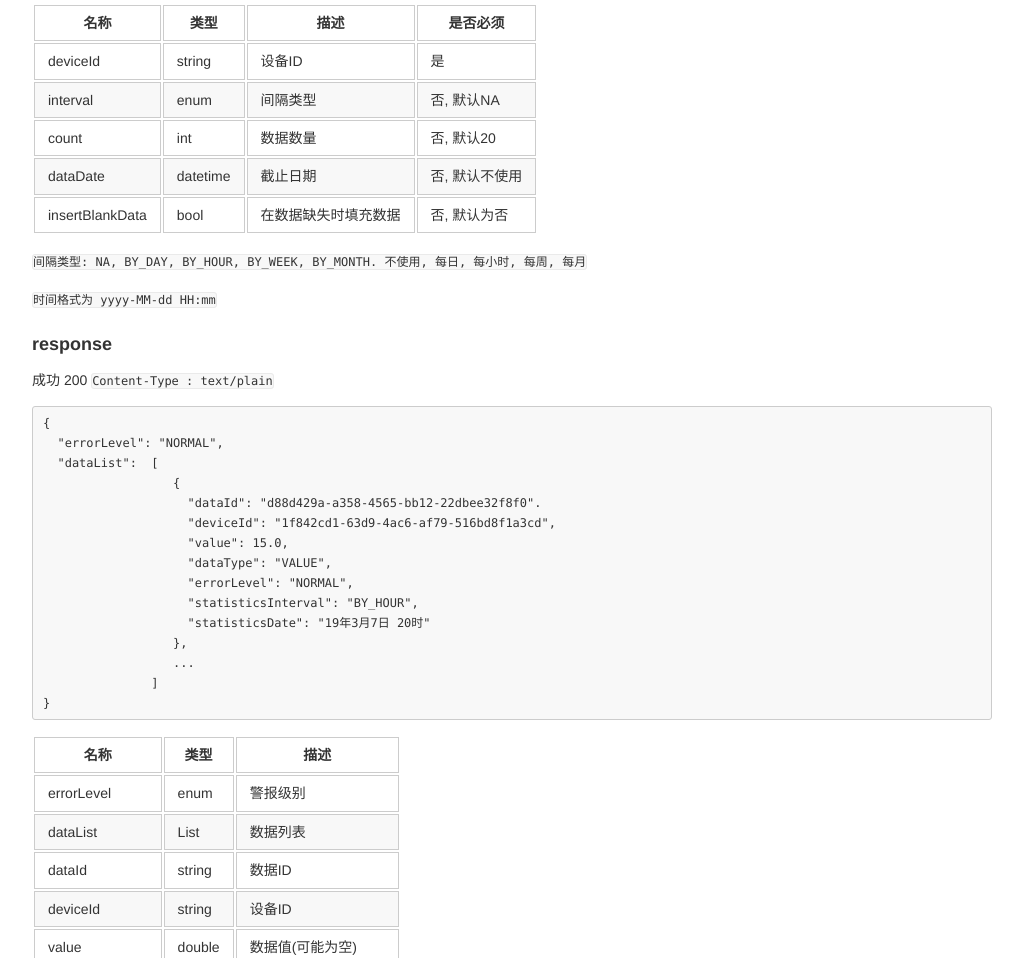
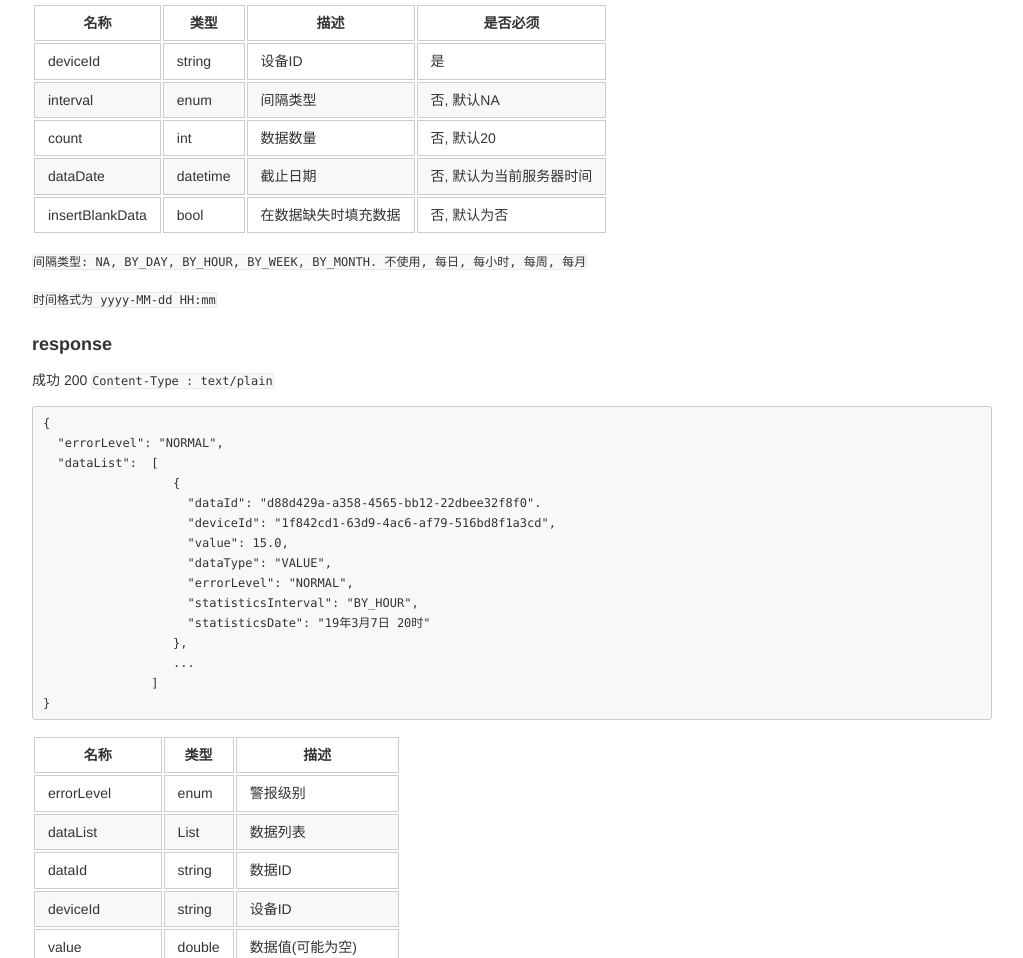
Before and after one commit to ipepta/ipepta.github.io, a plain HTML site: page BridgeDataCenter.html in a window 1280 px wide. Shown: the part 5012-5970 px from the top of the page, without its empty margins (128-1151 px from the left). Drawn offline with Linux system fonts and the light colour scheme.

Commit message:
修改统计接口截止日期默认值

```diff
--- a/BridgeDataCenter.html
+++ b/BridgeDataCenter.html
@@ -726,7 +726,7 @@ img {
 	<td>dataDate</td>
 	<td>datetime</td>
 	<td>截止日期</td>
-	<td>否, 默认不使用</td>
+	<td>否, 默认为当前服务器时间</td>
 </tr>
 <tr>
 	<td>insertBlankData</td>
```
